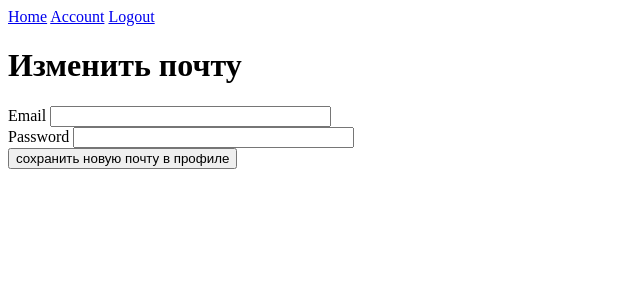
After one commit to Ant1955/Flask_Auth, a Flask app: page /change_email in a window 1280 px wide. The commit adds this page. Shown: the top 300 px of the page, without its empty margins (0-640 px from the left). Run offline with Flask 3, Linux system fonts and the light colour scheme; a user stored in the database is signed in; tables that the repository leaves empty hold one stand-in row (values such as "Sample post").

Commit message:
VD07 task draft

```diff
--- a/app/forms.py
+++ b/app/forms.py
@@ -27,3 +27,23 @@ class LoginForm(FlaskForm):
     password = PasswordField('Password', validators=[DataRequired()])
     remember = BooleanField('Запомни меня')
     submit = SubmitField('Login')
+
+class ChangeEmailForm(FlaskForm):
+    email = StringField('Email', validators=[DataRequired(), Email()])
+    password = PasswordField('Password', validators=[DataRequired()])
+#    confirm_password = PasswordField('Confirm Password', validators=[DataRequired(), EqualTo('password')])
+    submit = SubmitField('сохранить новую почту в профиле')
+
+    def validate_email(self, email):
+        email = User.query.filter_by(email=email.data).first()
+        if email:
+            raise ValidationError('Такая почта уже используется')
+
+class ChangePasswordForm(FlaskForm):
+    password = PasswordField('Password', validators=[DataRequired()])
+    confirm_password = PasswordField('Confirm Password', validators=[DataRequired(), EqualTo('password')])
+    submit = SubmitField('сохранить новый пароль в профиле')
+
+
+class DeleteForm(FlaskForm):
+    submit = SubmitField('удалить аккаунт из системы')
--- a/app/routes.py
+++ b/app/routes.py
@@ -2,7 +2,7 @@ from flask import render_template, request, redirect, url_for, flash
 from flask_login import login_user, logout_user, current_user, login_required
 from app.models import User
 from app import app, db, bcrypt
-from app.forms import RegistrationForm, LoginForm
+from app.forms import RegistrationForm, LoginForm, DeleteForm, ChangeEmailForm, ChangePasswordForm
 
 @app.route('/')
 @app.route('/home')
@@ -46,4 +46,24 @@ def logout():
 @app.route('/account')
 @login_required
 def account():
+
     return render_template('account.html')
+
+
+@app.route('/change', methods=['GET', 'POST'])
+@login_required
+def change():
+    form = ChangePasswordForm()
+    return render_template('change.html', form=form, title='Change Password')
+
+@app.route('/change_email', methods=['GET', 'POST'])
+@login_required
+def change_email():
+    form = ChangeEmailForm()
+    return render_template('change_email.html', form=form, title='Change Email')
+
+@app.route('/delete', methods=['GET', 'POST'])
+@login_required
+def delete():
+    form = DeleteForm()
+    return render_template('delete.html', form=form, title='Delete Account')
--- /dev/null
+++ b/app/templates/change_email.html
@@ -0,0 +1,23 @@
+{% extends "base.html" %}
+
+{% block title %}
+Изменить почту
+{% endblock %}
+
+{% block content %}
+    <h1>Изменить почту</h1>
+    <form method="post" action="{{ url_for('change_email') }}">
+        {{ form.hidden_tag() }}
+        <div>
+            {{ form.email.label }}
+            {{ form.email(size=32) }}
+        </div>
+        <div>
+            {{ form.password.label }}
+            {{ form.password(size=32) }}
+        </div>
+        <div>
+            {{ form.submit() }}
+        </div>
+    </form>
+{% endblock %}
```
Also changed, not shown: app/templates/account.html (+8 -1 lines), app/templates/change.html (+22 -9 lines), app/templates/delete.html (added, +15 -0 lines).
